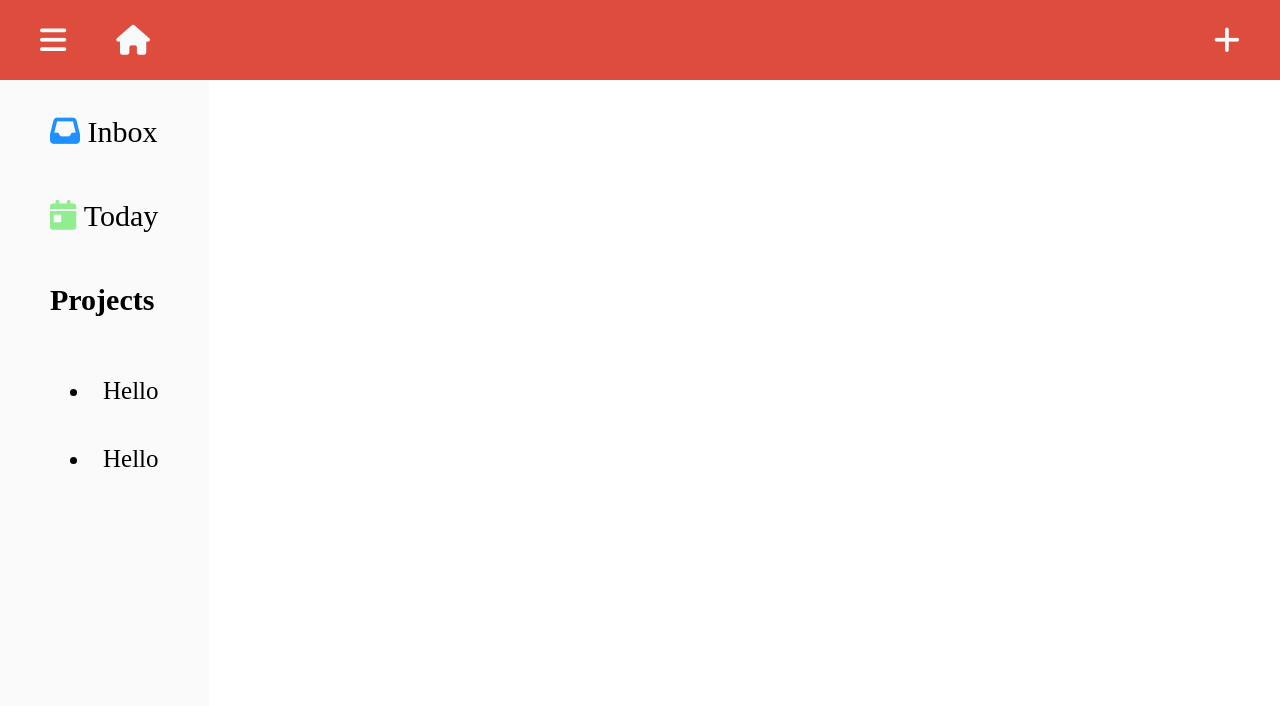
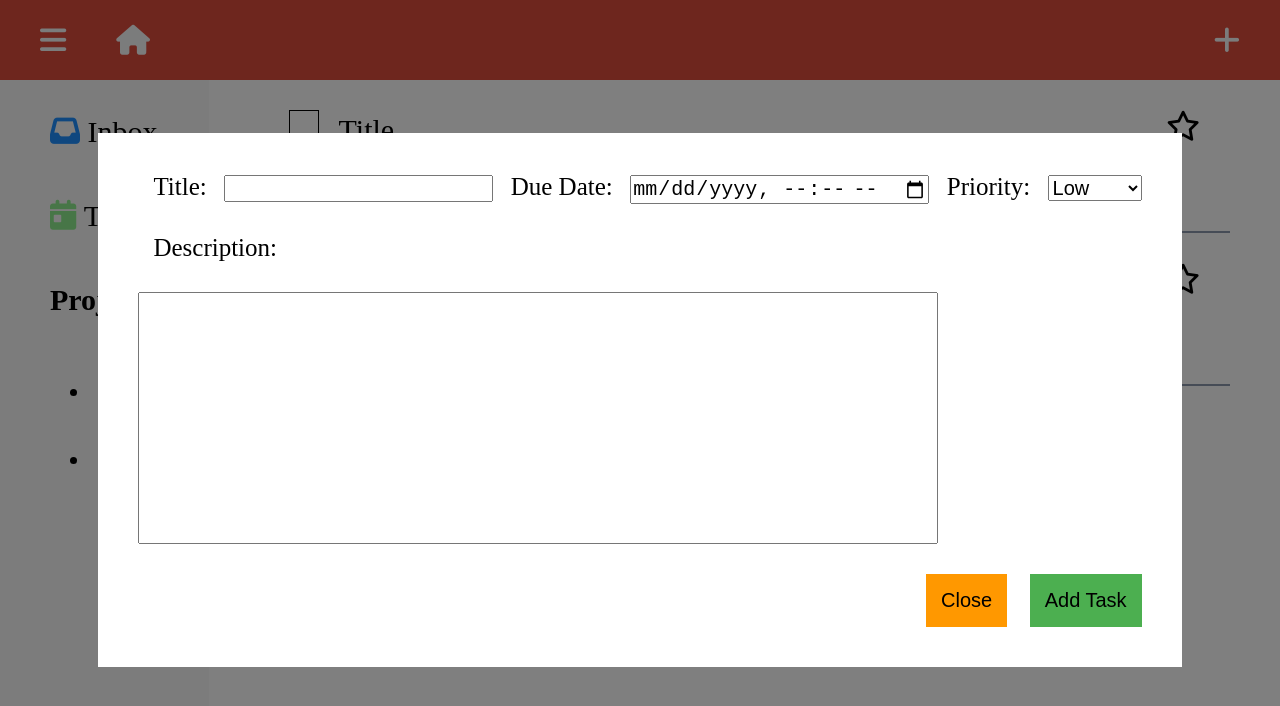
Before and after one commit to Roopaksh1/todo-list, a website built with webpack: page src/index.html in a window 1280 px wide. Both pictures are taken after a click on the icon 1226 px from the left and 40 px from the top of the page. Built offline with nearby package versions, Linux system fonts and the light colour scheme.

Commit message:
Add todo form

```diff
--- a/src/index.js
+++ b/src/index.js
@@ -1,7 +1,11 @@
 import "./styles/global.css"
 import { bindHeaderEvents, header } from "./modules/header";
 import { sidetab } from "./modules/sidetab";
+import { todoWrapper } from "./modules/todoController";
+import { createTodo } from "./modules/todo";
 
 document.body.append(header())
 document.body.append(sidetab())
+document.body.append(todoWrapper());
+createTodo();
 bindHeaderEvents();
--- a/src/modules/header.js
+++ b/src/modules/header.js
@@ -1,5 +1,6 @@
 import "../styles/header.css";
 import { toggleSideTab } from "./sidetab";
+import { openTodoForm } from "./todoController";
 
 
 export const header = () => {
@@ -11,4 +12,5 @@ export const header = () => {
 
 export const bindHeaderEvents = () => {
   document.querySelector(".sidetab-btn").addEventListener("click", toggleSideTab);
+  document.querySelector(".add-btn").addEventListener("click", openTodoForm);
 }
--- a/src/modules/sidetab.js
+++ b/src/modules/sidetab.js
@@ -1,7 +1,9 @@
 import "../styles/sidetab.css";
+import { todoWrapperToggle } from "./todoController";
 
 export const toggleSideTab = () => {
   document.querySelector(".sidetab").classList.toggle("closed");
+  todoWrapperToggle();
 };
 
 export const sidetab = () => {
--- a/src/modules/todo.js
+++ b/src/modules/todo.js
@@ -1,3 +1,5 @@
+import { insertTodo } from "./todoController";
+
 export class Todo {
   static todoID = 1;
 
@@ -46,3 +48,10 @@ export class Todo {
     return this._todoID;
   }
 }
+
+export const createTodo = () => {
+  const todo = new Todo("Title", "yooyyoyo", "12/03/2022", "high");
+  const todo2 = new Todo("Title2", "yooyyoyo", "12/03/2022", "high");
+  const project = [todo, todo2];
+  insertTodo(project);
+};
--- /dev/null
+++ b/src/modules/todoController.js
@@ -0,0 +1,75 @@
+import "../styles/todo.css";
+
+const overlay = (element) => {
+  const overlay = document.querySelector(".overlay");
+  if (overlay === null) {
+    const temp = document.createElement("div");
+    temp.classList.add("overlay");
+    document.body.append(temp);
+    temp.innerHTML = "";
+    temp.append(element);
+  } else {
+    overlay.innerHTML = "";
+    overlay.append(element);
+  }
+};
+
+export const todoWrapperToggle = () => {
+  document.querySelector(".todo-wrapper").classList.toggle("expand");
+};
+
+export const openTodoForm = () => {
+  const form = document.createElement("form");
+  form.innerHTML = `<p>
+  <label for="title">Title:</label>
+  <input id="title" type="text" required maxlength="20"/>
+  <label for="duedate">Due Date:</label>
+  <input id="duedate" type="datetime-local" required />
+  <label for="priority">Priority:</label>
+  <select id="priority">
+    <option value="high">High</option>
+    <option value="medium">Medium</option>
+    <option value="low" selected>Low</option>
+  </select>
+</p>
+<p>
+  <label for="description">Description:</label>
+</p>
+<textarea id="description" rows="10"></textarea>
+<div>
+  <button type="button" class="close-todo">Close</button>
+  <button type="submit" class="submit-todo">Add Task</button>
+</div>`;
+  overlay(form);
+};
+
+export const insertTodo = (project) => {
+  const wrapper = document.querySelector(".todo-wrapper");
+  wrapper.innerHTML = "";
+  project.forEach((todo) => {
+    const list = document.createElement("div");
+    list.classList.add("todo");
+    const div = document.createElement("div");
+    div.classList.add("title-date");
+    const checkbox = document.createElement("input");
+    checkbox.setAttribute("type", "checkbox");
+    const title = document.createElement("span");
+    title.classList.add("todo-title");
+    title.innerText = `${todo.title}`;
+    const dueDate = document.createElement("p");
+    dueDate.classList.add("todo-due-date");
+    dueDate.innerText = `${todo.dueDate}`;
+    const priority = document.createElement("span");
+    priority.classList.add("priority");
+    priority.innerHTML = `<i class="fa-regular fa-star"></i>`;
+    div.append(checkbox, title, dueDate);
+    list.append(div, priority);
+    wrapper.append(list);
+  });
+};
+
+export const todoWrapper = () => {
+  const todoWrapper = document.createElement("div");
+  todoWrapper.classList.add("todo-wrapper");
+  return todoWrapper;
+};
--- a/src/styles/global.css
+++ b/src/styles/global.css
@@ -2,7 +2,9 @@
   font-size: 62.5%;
 }
 
-*, *::after, *::before {
+*,
+*::after,
+*::before {
   margin: 0;
   padding: 0;
   box-sizing: border-box;
@@ -14,3 +16,28 @@ body {
   grid-template-rows: auto 1fr;
   grid-template-columns: auto 1fr;
 }
+
+.overlay {
+  position: absolute;
+  top: 0;
+  left: 0;
+  min-height: 100vh;
+  width: 100vw;
+  display: flex;
+  justify-content: center;
+  align-items: center;
+  background-color: rgba(0, 0, 0, 0.5);
+}
+
+form {
+  background-color: white;
+  padding: 4rem;
+  display: flex;
+  flex-direction: column;
+  gap: 3rem;
+}
+
+label {
+  font-size: 2.5rem;
+  margin: 1.5rem;
+}
--- a/src/styles/sidetab.css
+++ b/src/styles/sidetab.css
@@ -1,5 +1,5 @@
 .sidetab {
-  grid-row: 2;
+  grid-area: 2/1/-1/2;
   background-color: #fafafa;
   display: flex;
   flex-direction: column;
--- a/src/styles/todo.css
+++ b/src/styles/todo.css
@@ -0,0 +1,79 @@
+.todo-wrapper {
+  grid-area: 2/2/-1/-1;
+  display: flex;
+  flex-direction: column;
+}
+
+.todo-wrapper.expand {
+  grid-area: 2/1/-1/-1;
+}
+
+.todo {
+  display: flex;
+  justify-content: space-between;
+  margin: 0 5rem;
+  padding: 3rem;
+  font-size: 3rem;
+  border-bottom: solid #8d99ae 2px;
+}
+
+.todo input {
+  margin-right: 2rem;
+}
+
+.todo-due-date {
+  margin-top: 2rem;
+}
+
+.todo input {
+  appearance: none;
+  width: 3rem;
+  height: 3rem;
+  border: solid black 1px;
+}
+
+.todo input:checked:before {
+  content: "✓";
+  display: block;
+  text-align: center;
+  font-size: 3rem;
+}
+
+form #description {
+  outline: none;
+  resize: none;
+  padding: 1rem;
+  max-width: 80rem;
+}
+
+form #title,
+form #description,
+form #priority {
+  font-size: 2rem;
+  outline: none;
+}
+
+form #duedate {
+  font-size: 2rem;
+  outline: none;
+}
+
+form div {
+  text-align: end;
+}
+
+form div * {
+  padding: 1.5rem;
+  border: none;
+  font-size: 2rem;
+  cursor: pointer;
+}
+
+form .submit-todo {
+  background-color: #4caf50;
+}
+
+form .close-todo {
+  background-color: #ff9800;
+  margin-right: 2rem;
+}
```
Also changed, not shown: dist/main.js, src/modules/controller.js (deleted).
